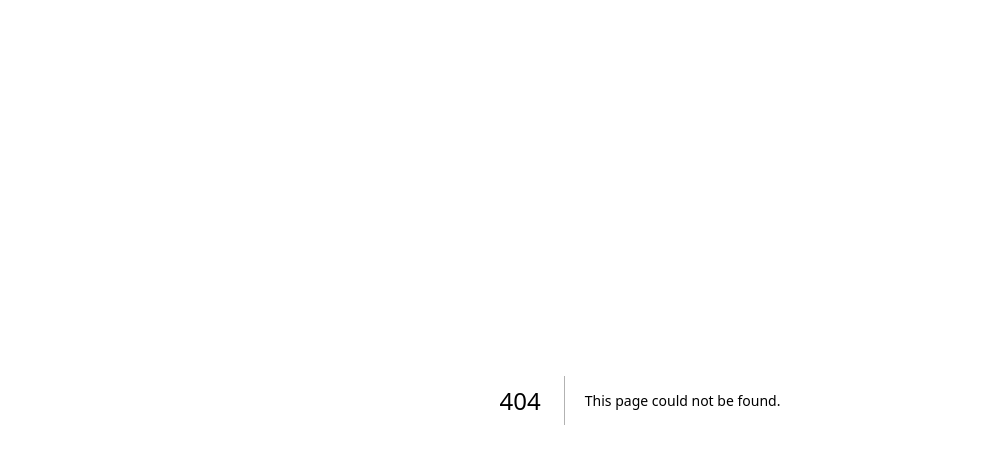
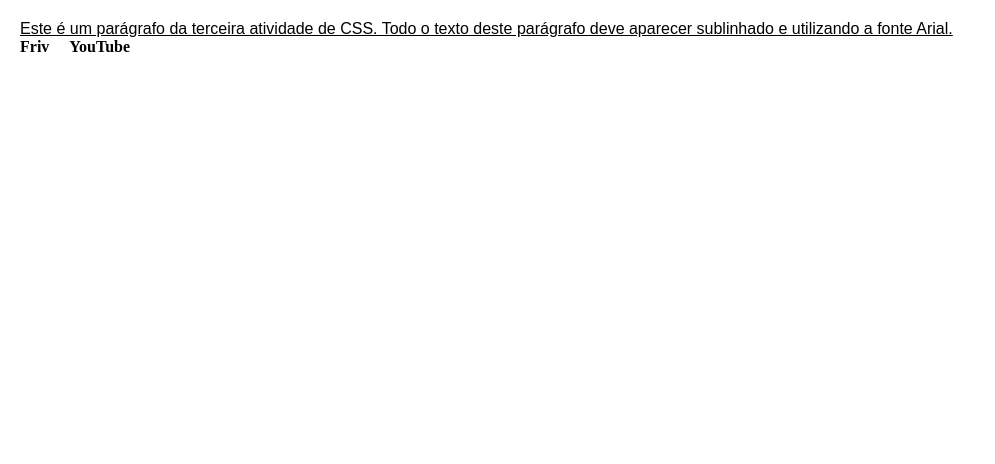
Before and after one commit to Rosalvinnn/Atividade-Web-Mobile, a Next.js app in the folder atividade/: page /atividade-3 in a window 1280 px wide. Before the commit this address had no page. Shown: the top 464 px of the page, without its empty margins (0-995 px from the left). Built offline with nearby package versions, Linux system fonts and the light colour scheme.

Commit message:
atividade-3

```diff
--- /dev/null
+++ b/atividade/app/atividade-3/page.js
@@ -0,0 +1,20 @@
+import styles from "./page.module.css";
+
+export default function Atividade3() {
+  return (
+    <main className={styles.container}>
+      <p className={styles.paragrafo}>
+        Este é um parágrafo da terceira atividade de CSS. Todo o texto
+        deste parágrafo deve aparecer sublinhado e utilizando a fonte Arial.
+      </p>
+
+      <a href="https://www.friv.com" className={styles.link}>
+        Friv
+      </a>
+
+      <a href="https://www.youtube.com" className={styles.link}>
+        YouTube
+      </a>
+    </main>
+  );
+}
--- /dev/null
+++ b/atividade/app/atividade-3/page.module.css
@@ -0,0 +1,15 @@
+.container {
+  padding: 20px;
+}
+
+.paragrafo {
+  font-family: Arial, sans-serif;
+  text-decoration: underline;
+}
+
+.link {
+  font-family: "Times New Roman", serif;
+  font-weight: bold;
+  text-decoration: none;
+  margin-right: 20px;
+}
```
